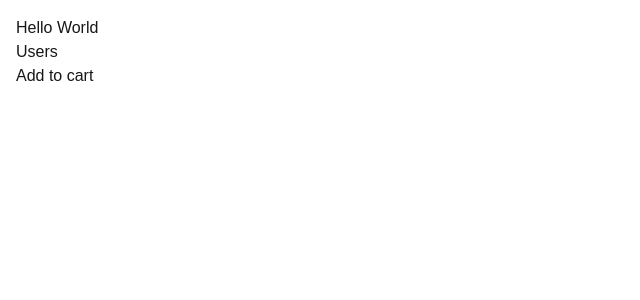
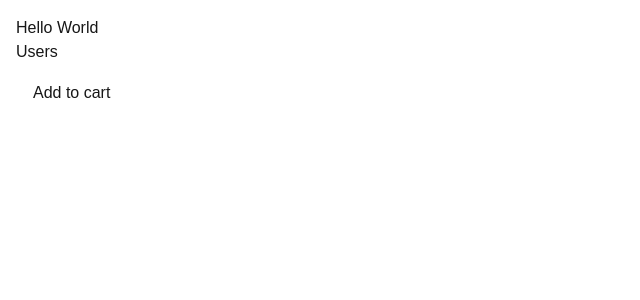
Before and after one commit to kid-us/Next, a Next.js app: page / in a window 1280 px wide. Shown: the top 300 px of the page, without its empty margins (0-640 px from the left). Built offline with nearby package versions, Linux system fonts and the light colour scheme.

Commit message:
CSS modules

```diff
--- /dev/null
+++ b/app/components/ProductCard.module.css
@@ -0,0 +1,5 @@
+.card {
+  padding: 1rem;
+  border: 1px solid #fff;
+  border-radius: 10px;
+}
--- a/app/components/ProductCard.tsx
+++ b/app/components/ProductCard.tsx
@@ -1,9 +1,10 @@
 import React from "react";
 import AddToCart from "./AddToCart";
+import styles from "./ProductCard.module.css";
 
 const ProductCard = () => {
   return (
-    <div>
+    <div className={styles.card}>
       <AddToCart />
     </div>
   );
```
